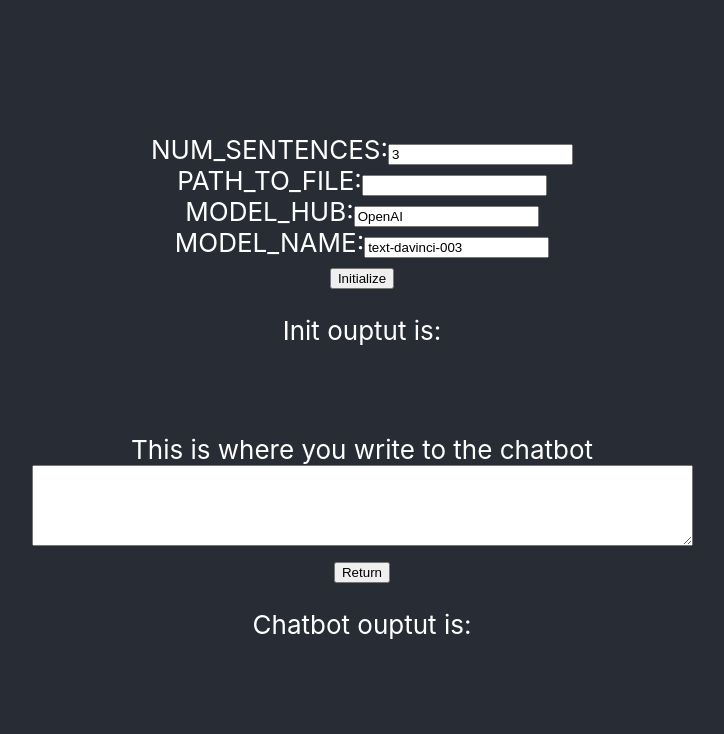
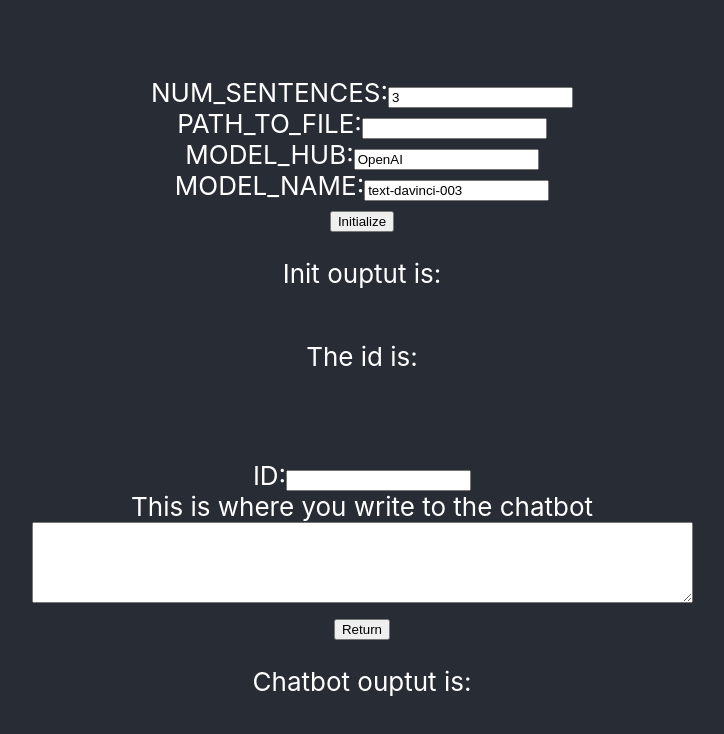
Before and after one commit to pvasudev16/cognition_flow, a React (Create React App) app in the folder frontend/: page / in a window 1280 px wide. Shown: the top 734 px of the page, without its empty margins (278-1002 px from the left). Built offline with nearby package versions, Linux system fonts and the light colour scheme.

Commit message:
Change frontend and backend for I/O with database

```diff
--- a/frontend/src/App.js
+++ b/frontend/src/App.js
@@ -6,6 +6,7 @@ const App = () => {
   // const [userInput, setUserInput] = useState("")
   const [summary, setSummary] = useState("")
   const [initOutput, setInitOutput] = useState("")
+  const [id, setID] = useState("")
 
   // For debugging
   // console.log(summary)
@@ -13,9 +14,6 @@ const App = () => {
 
   const handleSubmit = async (e) => {
     e.preventDefault();
-
-    // console.log(e);
-
     // Read the form data
     const form = e.target;
     const formData = new FormData(form);
@@ -33,6 +31,7 @@ const App = () => {
     const formData = new FormData(form);
     const response = await axios.post('http://127.0.0.1:5000/initialization', formData)
     setInitOutput(response.data.initialized)
+    setID(response.data.id)
   }
 
   return (
@@ -94,9 +93,18 @@ const App = () => {
           <button type="submit">Initialize</button>
         </form>
         <p>Init ouptut is: {initOutput}</p>
+        <p>The id is: {id}</p>
         <br/>
         <br/>
         <form onSubmit={handleSubmit}>
+        <label>
+            ID:
+            <input
+              name="ID"
+              value={id}
+            />
+          </label>
+          <br/>
           <label>
             This is where you write to the chatbot
             <br/>
```
Also changed, not shown: 1 other file (tests, documents, lock files or other folders).
